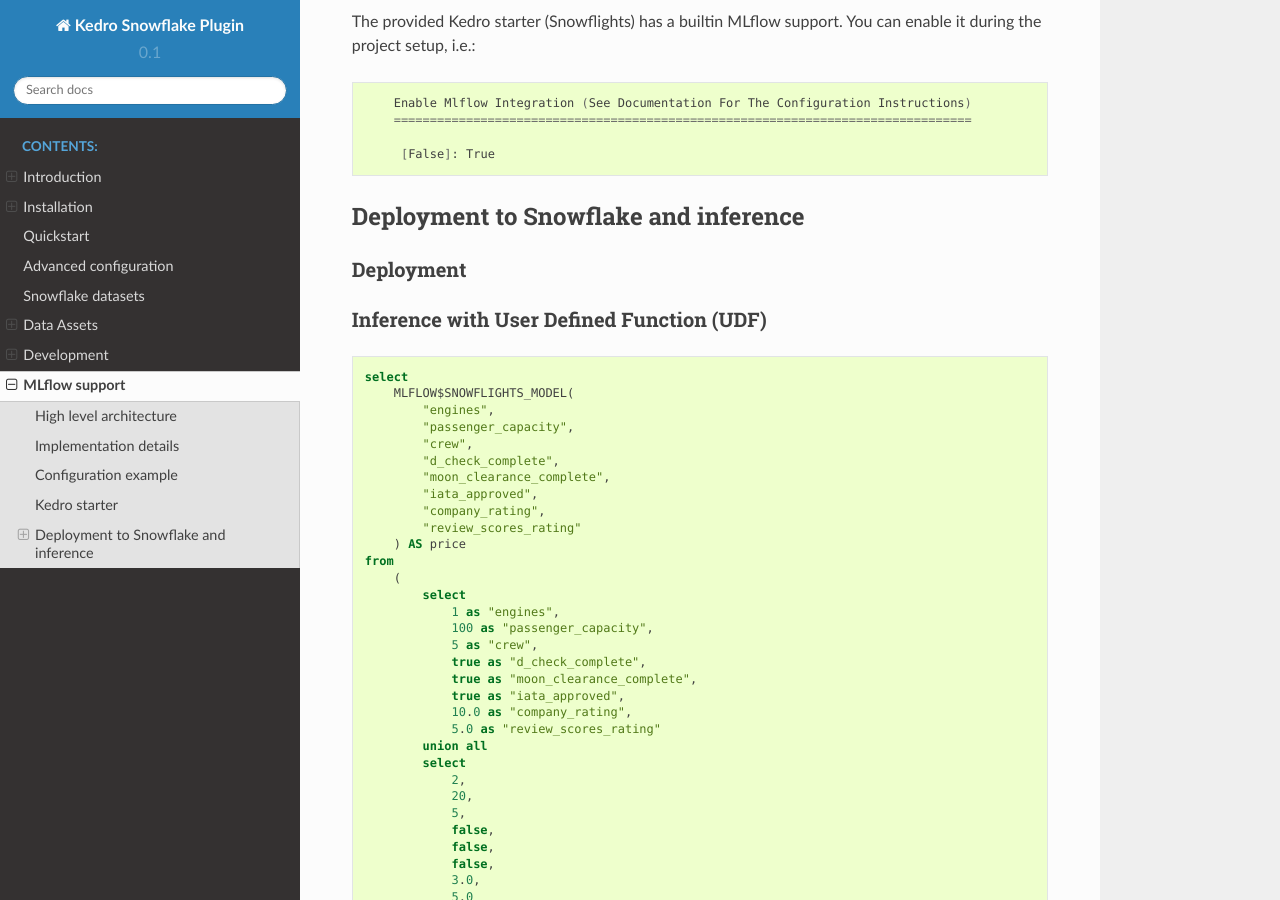
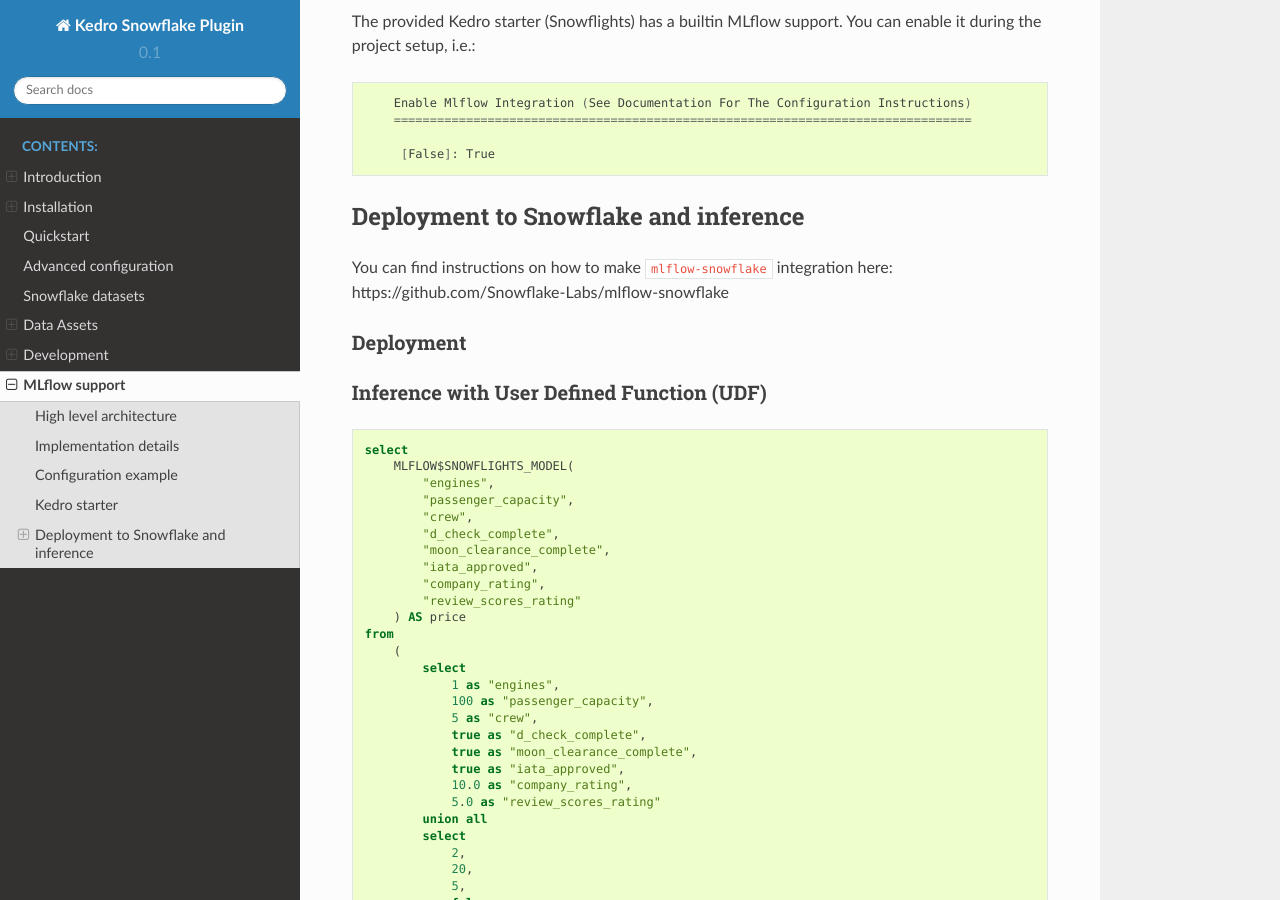
Before and after one commit to getindata/kedro-snowflake, a Sphinx documentation site: the page built from docs/source/06_mlflow.md, in a window 1280 px wide and 900 px high, scrolled down 1395 px. Built offline with Sphinx 7.4.7 and the Read the Docs theme 2.0.0, drawn with Linux system fonts in a browser that asks for light colours.

Commit message:
docs: added link to mlflow snowflake integration

```diff
--- a/docs/source/06_mlflow.md
+++ b/docs/source/06_mlflow.md
@@ -52,6 +52,8 @@
 
 ## Deployment to Snowflake and inference
 
+You can find instructions on how to make `mlflow-snowflake` integration here: https://github.com/Snowflake-Labs/mlflow-snowflake
+
 ### Deployment
 
 ### Inference with User Defined Function (UDF)
```
